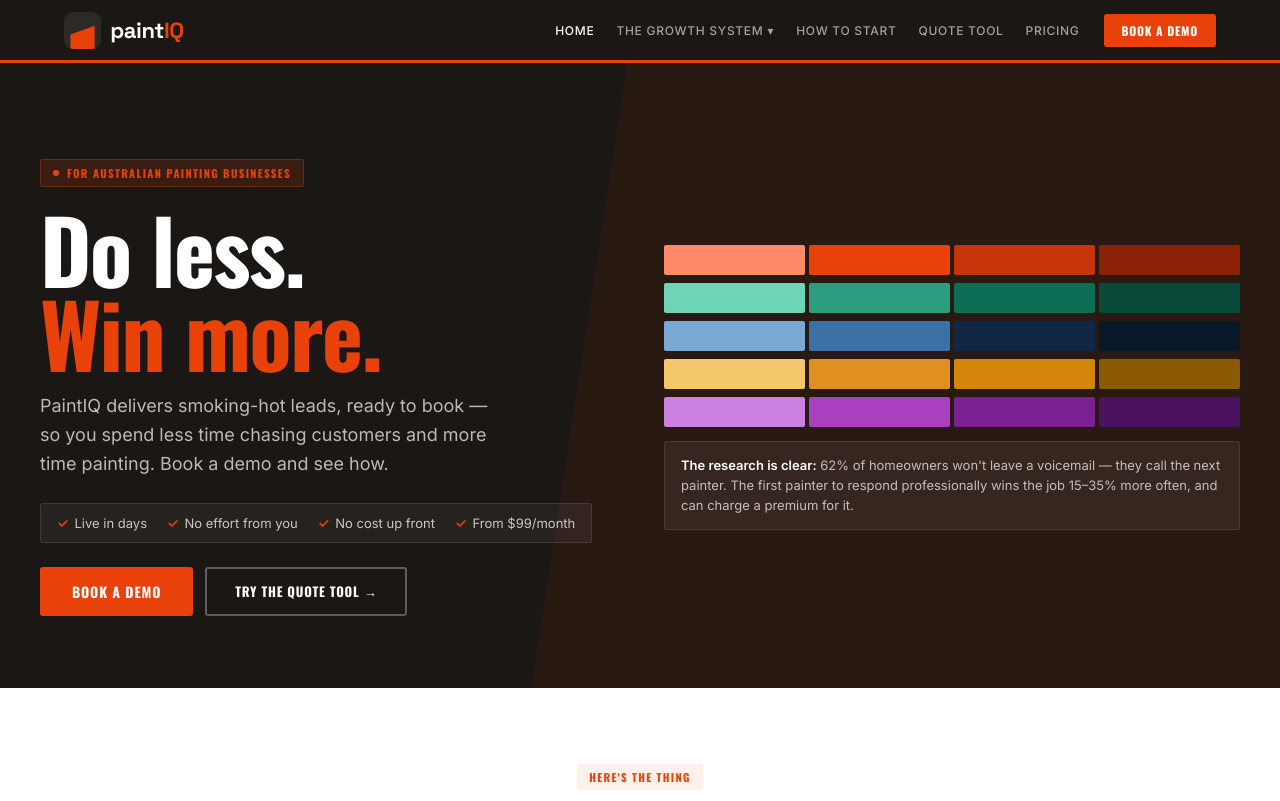
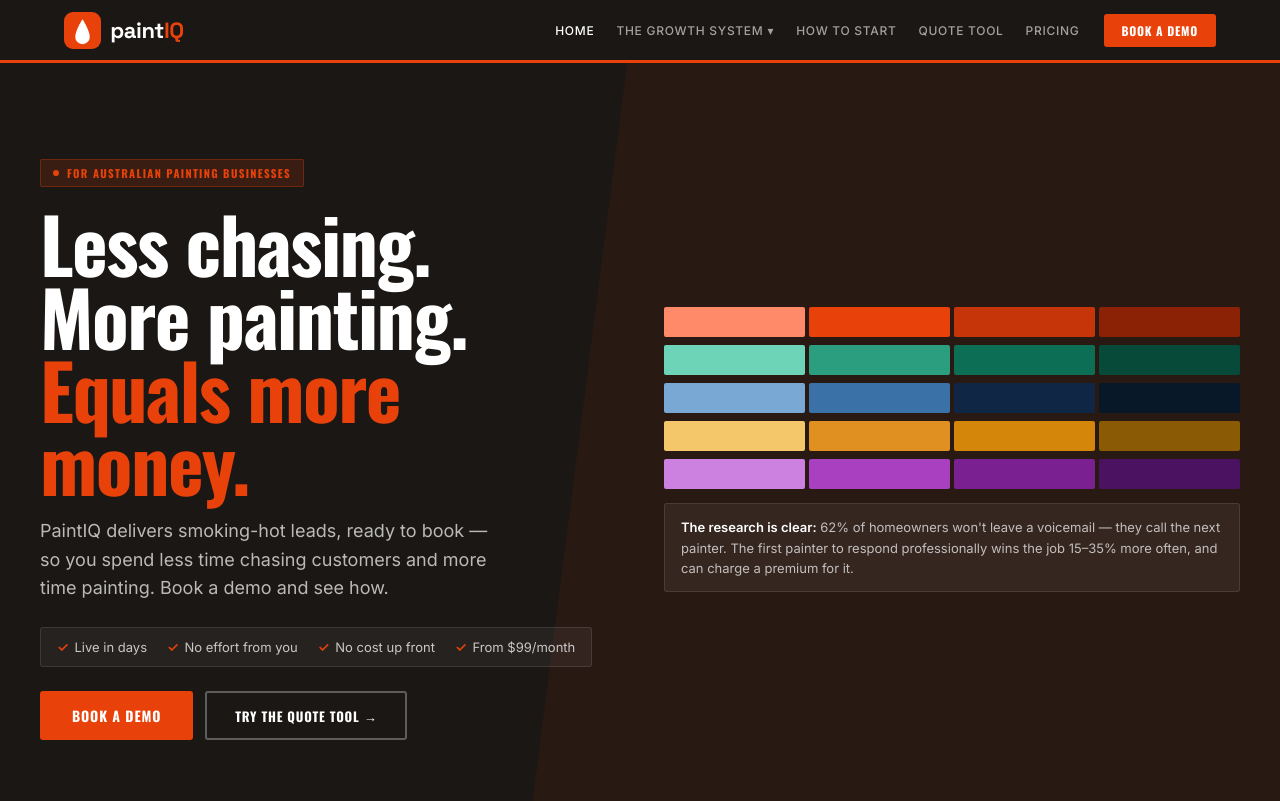
Before and after one commit to PaulAlexanderJones1706/paintiq, a React (Vite) app: page / in a window 1280 px wide. Shown: the top 801 px of the page. Built offline with nearby package versions, Linux system fonts and the light colour scheme.

Commit message:
Update App.jsx

```diff
--- a/src/App.jsx
+++ b/src/App.jsx
@@ -171,9 +171,9 @@
   return(
     <button onClick={onClick} style={{display:"inline-flex",alignItems:"center",gap:size*0.42,background:"none",border:"none",cursor:onClick?"pointer":"default",padding:0}}>
       {icon&&(
-        <span style={{width:iconSz,height:iconSz,borderRadius:r,background:dark?"rgba(255,255,255,.08)":"#1A1714",display:"inline-flex",flexShrink:0,position:"relative",overflow:"hidden"}}>
+        <span style={{width:iconSz,height:iconSz,borderRadius:r,background:"#E8420A",display:"inline-flex",flexShrink:0,position:"relative",overflow:"hidden"}}>
           <svg width={iconSz} height={iconSz} viewBox="0 0 46 46" style={{display:"block"}}>
-            <path d="M8 46 L8 28 L38 17 L38 46 Z" fill="#E8420A"/>
+            <path d="M23 9 C23 9 14 23 14 31 a9 9 0 1 0 18 0 C32 23 23 9 23 9 Z" fill="#FFFFFF"/>
           </svg>
         </span>
       )}
@@ -753,8 +753,8 @@
                 <span style={{width:6,height:6,borderRadius:"50%",background:"var(--acc)",display:"inline-block"}}/>
                 <span style={{fontFamily:"var(--fh)",fontSize:11,fontWeight:700,letterSpacing:".12em",textTransform:"uppercase",color:"var(--acc)"}}>For Australian painting businesses</span>
               </div>
-              <h1 style={{fontFamily:"var(--fh)",fontSize:"clamp(48px,7vw,88px)",fontWeight:700,lineHeight:.95,color:"#fff",marginBottom:18,letterSpacing:"-.02em"}}>
-                Do less.<br/><span style={{color:"var(--acc)"}}>Win more.</span>
+              <h1 style={{fontFamily:"var(--fh)",fontSize:"clamp(40px,6vw,76px)",fontWeight:700,lineHeight:.96,color:"#fff",marginBottom:18,letterSpacing:"-.02em"}}>
+                Less chasing.<br/>More painting.<br/><span style={{color:"var(--acc)"}}>Equals more money.</span>
               </h1>
               <p style={{fontSize:18,color:"rgba(255,255,255,.7)",lineHeight:1.6,marginBottom:24,maxWidth:460}}>
                 PaintIQ delivers smoking-hot leads, ready to book — so you spend less time chasing customers and more time painting. Book a demo and see how.
```
